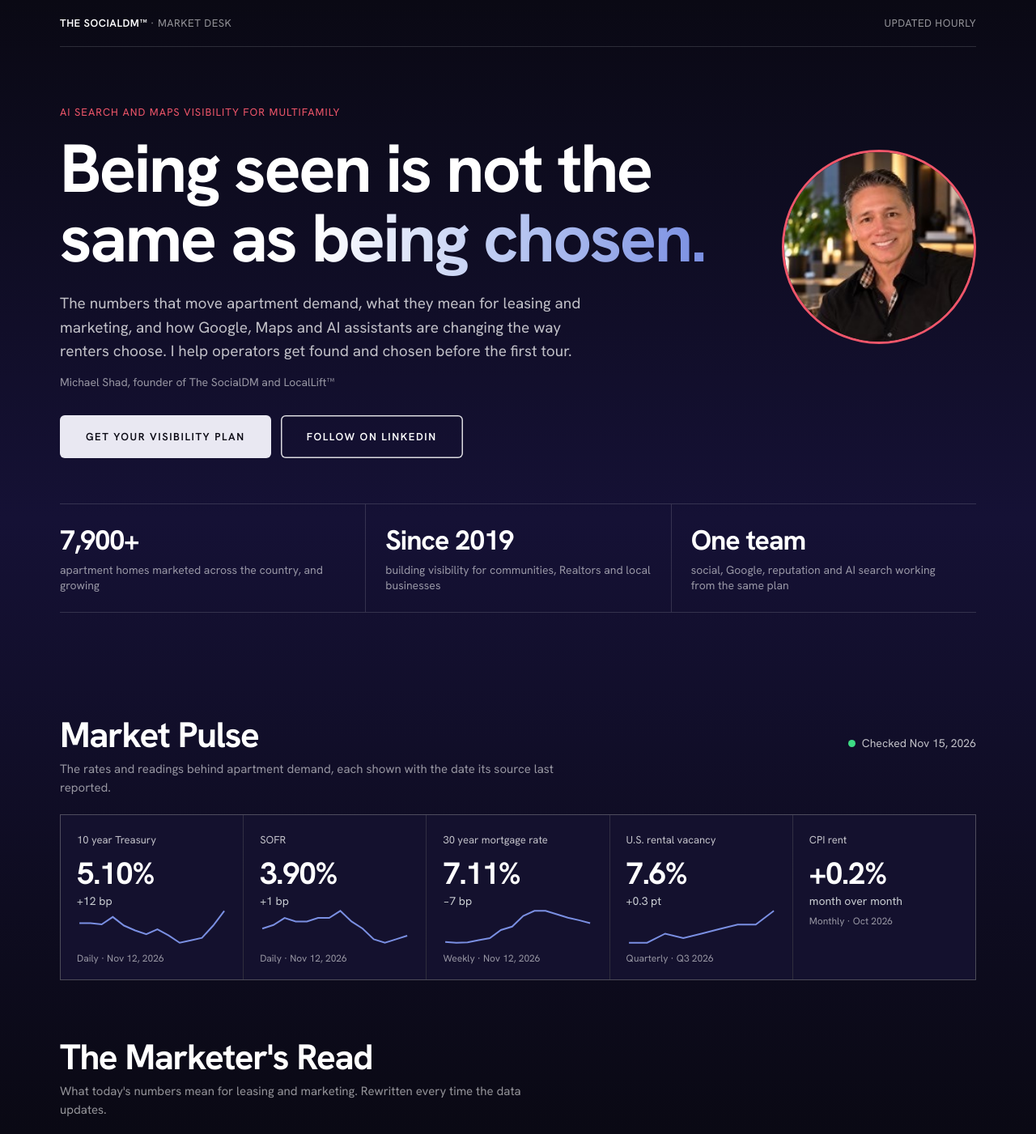
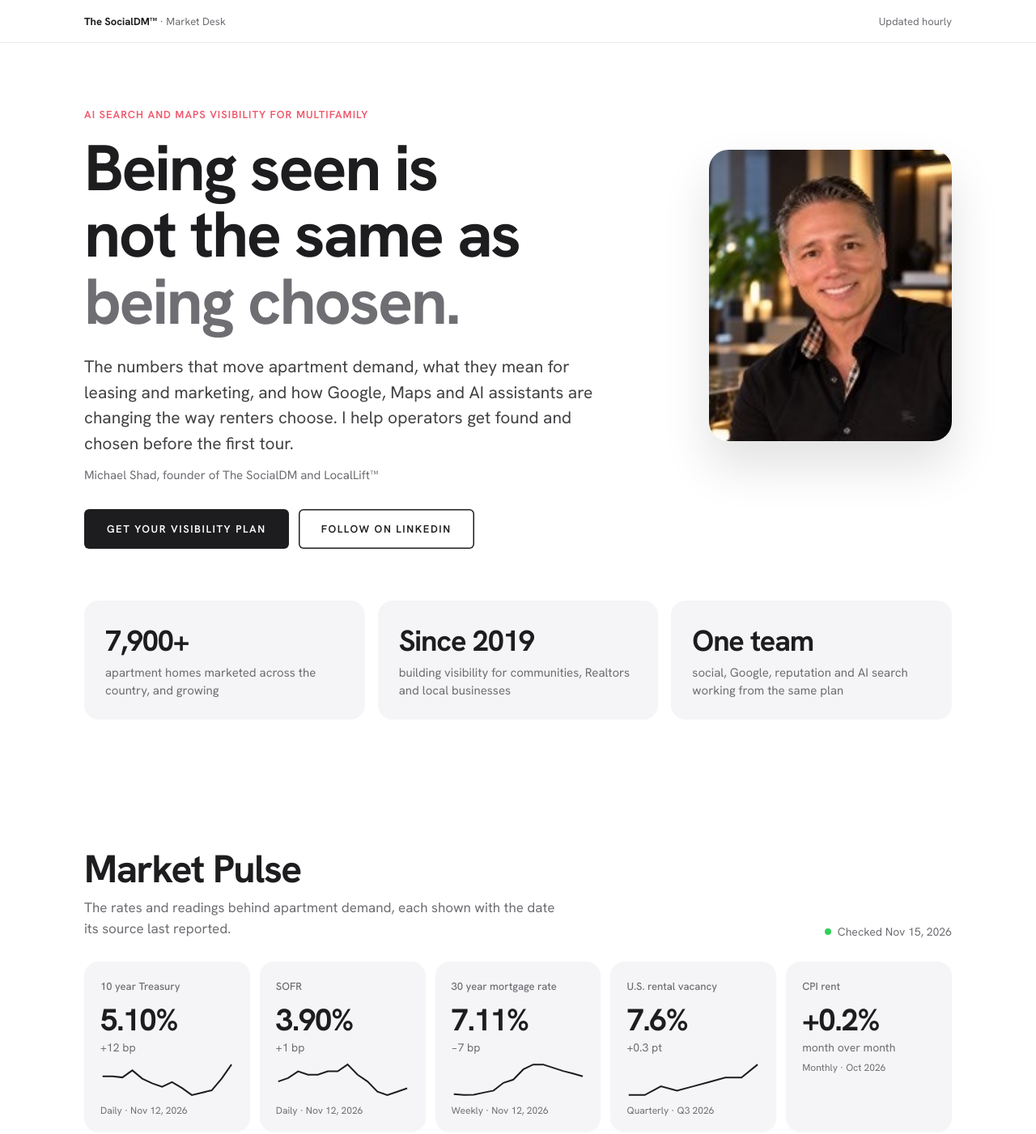
Before and after one commit to TheSocialDM/themultifamilydesk, a plain HTML site: page michael/index.html in a window 1280 px wide. Shown: the top 1401 px of the page at 81% size. Drawn offline with Linux system fonts and the light colour scheme.

Commit message:
Michael preview: clean white Apple style, rounded square portrait, light share image
Co-Authored-By: Claude Opus 5.5 <noreply@anthropic.com>
Claude-Session: https://claude.ai/code/session_01APSB1hf2Mvpo5YChiyDr2h

```diff
--- a/michael/index.html
+++ b/michael/index.html
@@ -20,69 +20,75 @@
 <link rel="preconnect" href="https://fonts.googleapis.com">
 <link href="https://fonts.googleapis.com/css2?family=Hanken+Grotesk:ital,wght@0,300;0,400;0,500;0,600;0,700;0,800;1,700&amp;display=swap" rel="stylesheet">
 <style>
-:root{--ink:#0A0914;--ink2:#14112E;--line:rgba(255,255,255,.14);--mute:rgba(255,255,255,.56);--soft:rgba(255,255,255,.74);--lime:#F0566A;--mist:#B4C3F0;--sky:#7A8FE2;--paper:#E9E8F2;--head:"Hanken Grotesk","Inter",ui-sans-serif,system-ui,sans-serif}
+:root{--ink:#1d1d1f;--mute:#6e6e73;--soft:#424245;--line:#d2d2d7;--bg2:#f5f5f7;--accent:#F0566A;--blue:#0071e3;--head:"Hanken Grotesk","Inter",-apple-system,BlinkMacSystemFont,system-ui,sans-serif}
 *{box-sizing:border-box}
-body{margin:0;background:var(--ink) linear-gradient(180deg,#0A0914 0,#151135 640px,#0A0914 1400px) no-repeat;color:#fff;font-family:var(--head);-webkit-font-smoothing:antialiased}
+body{margin:0;background:#fff;color:var(--ink);font-family:var(--head);-webkit-font-smoothing:antialiased}
 a{color:inherit}
 .serif{font-family:var(--head);font-weight:700;letter-spacing:-.03em}
-.wrap{max-width:1180px;margin:0 auto;padding:0 24px}
-.top{display:flex;justify-content:space-between;align-items:center;padding:20px 0;border-bottom:1px solid var(--line);font-size:13px;color:var(--mute);letter-spacing:.04em;text-transform:uppercase}
-.top b{color:#fff;font-weight:600}
-.hero{padding:72px 0 56px}
-.hgrid{display:grid;grid-template-columns:minmax(0,1fr) 240px;gap:48px;align-items:center}
-.pic{width:240px;height:240px;border-radius:50%;object-fit:cover;border:3px solid var(--lime)}
-.sig{font-size:14px;color:var(--mute);margin-top:14px}
-@media(max-width:820px){.hgrid{grid-template-columns:minmax(0,1fr)}.pic{width:120px;height:120px;order:-1}}
-.eyebrow{font-size:13px;letter-spacing:.08em;text-transform:uppercase;color:var(--lime)}
-h1{font-size:clamp(42px,6.6vw,84px);line-height:1.02;margin:18px 0 0;max-width:900px;text-wrap:balance}
-h1 em{font-style:normal;background:linear-gradient(90deg,#fff,var(--mist) 55%,var(--sky));-webkit-background-clip:text;background-clip:text;color:transparent}
-.lede{font-size:19px;line-height:1.55;color:var(--soft);max-width:680px;margin:24px 0 0}
+.wrap{max-width:1120px;margin:0 auto;padding:0 24px}
+.top{position:sticky;top:0;z-index:5;background:rgba(255,255,255,.82);-webkit-backdrop-filter:saturate(180%) blur(20px);backdrop-filter:saturate(180%) blur(20px);border-bottom:1px solid rgba(0,0,0,.08)}
+.top .wrap{display:flex;justify-content:space-between;align-items:center;height:52px;font-size:13px;color:var(--mute)}
+.top b{color:var(--ink);font-weight:700}
+.hero{padding:80px 0 64px}
+.hgrid{display:grid;grid-template-columns:minmax(0,1fr) 300px;gap:64px;align-items:center}
+.pic{width:300px;height:360px;border-radius:24px;object-fit:cover;object-position:50% 30%;box-shadow:0 30px 60px rgba(0,0,0,.12)}
+.eyebrow{font-size:13px;font-weight:600;letter-spacing:.08em;text-transform:uppercase;color:var(--accent)}
+h1{font-size:clamp(42px,6.4vw,80px);line-height:1.03;margin:16px 0 0;font-weight:700;letter-spacing:-.035em;text-wrap:balance}
+h1 em{font-style:normal;color:var(--mute)}
+.lede{font-size:21px;line-height:1.5;color:var(--soft);max-width:640px;margin:24px 0 0}
+.sig{font-size:15px;color:var(--mute);margin-top:14px}
 .btns{display:flex;gap:12px;flex-wrap:wrap;margin-top:32px}
-.btn{display:inline-flex;align-items:center;justify-content:center;font:600 13px/1 var(--head);letter-spacing:.12em;text-transform:uppercase;padding:20px 32px;border-radius:6px;text-decoration:none;color:#fff;box-shadow:inset 0 0 0 1.5px rgba(255,255,255,.85)}
-.btn.solid{background:var(--paper);color:var(--ink);box-shadow:none}
-.facts{display:grid;grid-template-columns:repeat(3,minmax(0,1fr));border-top:1px solid var(--line);border-bottom:1px solid var(--line);margin-top:56px}
-.facts>div{padding:22px 24px 22px 0}
-.facts>div+div{padding-left:24px;border-left:1px solid var(--line)}
-.facts .n{font-size:34px;font-weight:700;letter-spacing:-.03em}
-.facts .l{font-size:14px;color:var(--mute);margin-top:6px;line-height:1.4}
-section{padding:72px 0 0}
-.sh{display:flex;justify-content:space-between;align-items:baseline;gap:16px;flex-wrap:wrap;margin-bottom:22px}
-h2{font-size:44px;line-height:1.05;margin:0;letter-spacing:-.03em}
-.sub{font-size:15px;color:var(--mute);margin-top:8px;max-width:620px;line-height:1.5}
-.chk{font-size:14px;color:var(--soft);display:flex;align-items:center;gap:8px}
-.dot{width:9px;height:9px;border-radius:50%;background:#3ddc84;display:inline-block}
-.tiles{display:grid;grid-template-columns:repeat(5,minmax(0,1fr));gap:1px;background:var(--line);border:1px solid var(--line)}
-.t{background:var(--ink2);padding:22px 20px 18px;display:flex;flex-direction:column;min-height:200px}
-.t .k{font-size:13px;color:var(--soft)}
+.btn{display:inline-flex;align-items:center;justify-content:center;font:600 13px/1 var(--head);letter-spacing:.12em;text-transform:uppercase;padding:18px 28px;border-radius:6px;text-decoration:none;color:var(--ink);box-shadow:inset 0 0 0 1.5px var(--ink)}
+.btn.solid{background:var(--ink);color:#fff;box-shadow:none}
+.facts{display:grid;grid-template-columns:repeat(3,minmax(0,1fr));gap:16px;margin-top:64px}
+.facts>div{background:var(--bg2);border-radius:18px;padding:26px 26px 24px}
+.facts .n{font-size:36px;font-weight:700;letter-spacing:-.03em}
+.facts .l{font-size:15px;color:var(--mute);margin-top:6px;line-height:1.45}
+section{padding:96px 0 0}
+section.alt{background:var(--bg2);padding:88px 0;margin-top:96px}
+section.alt+section{padding-top:88px}
+.sh{display:flex;justify-content:space-between;align-items:flex-end;gap:16px;flex-wrap:wrap;margin-bottom:28px}
+h2{font-size:48px;line-height:1.05;margin:0;font-weight:700;letter-spacing:-.035em}
+.sub{font-size:17px;color:var(--mute);margin-top:10px;max-width:600px;line-height:1.5}
+.chk{font-size:14px;color:var(--mute);display:flex;align-items:center;gap:8px}
+.dot{width:8px;height:8px;border-radius:50%;background:#30d158;display:inline-block}
+.tiles{display:grid;grid-template-columns:repeat(5,minmax(0,1fr));gap:12px}
+.t{background:#fff;border-radius:18px;padding:22px 20px 18px;display:flex;flex-direction:column;min-height:210px;box-shadow:0 1px 2px rgba(0,0,0,.04)}
+section:not(.alt) .t{background:var(--bg2)}
+.t .k{font-size:13px;color:var(--mute);font-weight:500}
 .t .v{font-size:38px;line-height:1;margin-top:14px;font-weight:700;letter-spacing:-.03em}
 .t .c{font-size:14px;margin-top:6px}
-.t svg{margin-top:auto;width:100%;height:46px}
+.t svg{margin-top:auto;width:100%;height:44px}
 .t .f{font-size:12px;color:var(--mute);margin-top:8px}
-.rdg{display:grid;grid-template-columns:repeat(2,minmax(0,1fr));gap:0 40px}
-.rd{border-top:1px solid var(--line);padding:16px 0 20px}
-.rdl{font-size:12px;color:var(--lime);letter-spacing:.12em;text-transform:uppercase;font-weight:600}
-.rd p{margin:8px 0 0;font-size:17px;line-height:1.55;color:#e6e8eb}
+.rdg{display:grid;grid-template-columns:repeat(2,minmax(0,1fr));gap:16px}
+.rd{background:#fff;border-radius:18px;padding:22px 24px 24px}
+section:not(.alt) .rd{background:var(--bg2)}
+.rdl{font-size:12px;color:var(--accent);letter-spacing:.1em;text-transform:uppercase;font-weight:700}
+.rd p{margin:10px 0 0;font-size:17px;line-height:1.55;color:var(--soft)}
 .rd.wide{grid-column:1/-1}
-.list a{display:grid;grid-template-columns:150px 1fr;gap:20px;text-decoration:none;border-top:1px solid var(--line);padding:16px 0}
+.list a{display:grid;grid-template-columns:170px 1fr;gap:24px;text-decoration:none;border-top:1px solid var(--line);padding:18px 0}
+.list a:last-child{border-bottom:1px solid var(--line)}
 .list .m{font-size:13px;color:var(--mute);line-height:1.5}
 .list .h{font-size:20px;line-height:1.3;font-weight:600;letter-spacing:-.01em}
-.list a:hover .h{color:var(--lime)}
-.brands{display:grid;grid-template-columns:repeat(3,minmax(0,1fr));gap:1px;background:var(--line);border:1px solid var(--line)}
-.b{background:var(--paper);border-radius:0;color:var(--ink);padding:28px 26px;display:flex;flex-direction:column;text-decoration:none;min-height:260px}
-.b .tag{font-size:12px;letter-spacing:.08em;text-transform:uppercase;color:#5b626b}
+.list a:hover .h{color:var(--blue)}
+.brands{display:grid;grid-template-columns:repeat(3,minmax(0,1fr));gap:16px}
+.b{background:var(--bg2);color:var(--ink);border-radius:18px;padding:30px 28px;display:flex;flex-direction:column;text-decoration:none;min-height:270px;transition:transform .2s}
+.b:hover{transform:translateY(-2px)}
+.alt .b{background:#fff}
+.b .tag{font-size:12px;letter-spacing:.08em;text-transform:uppercase;color:var(--mute);font-weight:600}
 .b .nm{font-size:30px;line-height:1.05;margin-top:12px}
-.b p{font-size:15px;line-height:1.55;color:#363c44;margin:12px 0 0}
-.b .go{margin-top:auto;padding-top:18px;font-weight:600;font-size:15px}
-.b:hover .go{text-decoration:underline}
-footer{margin-top:88px;border-top:1px solid var(--line);padding:28px 0 48px;font-size:13px;color:var(--mute);line-height:1.6}
+.b p{font-size:16px;line-height:1.55;color:var(--soft);margin:12px 0 0}
+.b .go{margin-top:auto;padding-top:18px;font-weight:600;font-size:15px;color:var(--blue)}
+footer{margin-top:0;border-top:1px solid var(--line);padding:28px 0 56px;font-size:13px;color:var(--mute);line-height:1.6}
 footer a{color:var(--soft)}
-@media(max-width:980px){.tiles{grid-template-columns:repeat(2,minmax(0,1fr))}.brands{grid-template-columns:minmax(0,1fr)}.rdg{grid-template-columns:minmax(0,1fr)}}
-@media(max-width:620px){.facts{grid-template-columns:minmax(0,1fr)}.facts>div+div{border-left:0;padding-left:0;border-top:1px solid var(--line)}.list a{grid-template-columns:minmax(0,1fr);gap:6px}h2{font-size:36px}.btn{padding-block:15px}.tiles{grid-template-columns:repeat(2,minmax(0,1fr))}.t{min-height:0;padding:18px 14px}.t .v{font-size:32px}.t:last-child{grid-column:1/-1}}
+@media(max-width:980px){.tiles{grid-template-columns:repeat(2,minmax(0,1fr))}.t:last-child{grid-column:1/-1}.brands{grid-template-columns:minmax(0,1fr)}.rdg{grid-template-columns:minmax(0,1fr)}}
+@media(max-width:820px){.hgrid{grid-template-columns:minmax(0,1fr);gap:28px}.pic{width:140px;height:168px;border-radius:18px;order:-1}}
+@media(max-width:620px){.facts{grid-template-columns:minmax(0,1fr)}.list a{grid-template-columns:minmax(0,1fr);gap:6px}h2{font-size:36px}.lede{font-size:18px}.t{min-height:0;padding:18px 16px}.t .v{font-size:32px}.hero{padding-top:48px}}
 </style>
 </head>
 <body>
+<div class="top"><div class="wrap"><span><b>The SocialDM&#8482;</b> · Market Desk</span><span>Updated hourly</span></div></div>
 <div class="wrap">
-<div class="top"><span><b>The SocialDM&#8482;</b> · Market Desk</span><span>Updated hourly</span></div>
 
 <header class="hero">
 <div class="hgrid"><div>
@@ -107,10 +113,10 @@ footer a{color:var(--soft)}
 <div class="tiles" id="tiles"></div>
 </section>
 
-<section id="read">
+</div><section id="read" class="alt"><div class="wrap">
 <div class="sh"><div><h2 class="serif">The Marketer's Read</h2><div class="sub">What today's numbers mean for leasing and marketing. Rewritten every time the data updates.</div></div></div>
 <div class="rdg" id="mread"></div>
-</section>
+</div></section><div class="wrap">
 
 <section id="ai-search">
 <div class="sh"><div><h2 class="serif">AI Search Watch</h2><div class="sub">The newest changes in how Google, Maps and AI assistants find and recommend local businesses. Headlines link to the original publisher.</div></div></div>
@@ -122,15 +128,15 @@ footer a{color:var(--soft)}
 <div class="list" id="news"></div>
 </section>
 
-<section id="work">
+</div><section id="work" class="alt"><div class="wrap">
 <div class="sh"><div><h2 class="serif">Where I can help</h2><div class="sub">One founder, three brands, one standard.</div></div></div>
 <div class="brands">
 <a class="b" href="https://www.thesocialdm.com/multifamily-marketing-agency"><span class="tag">The hub</span><span class="nm serif">The SocialDM</span><p>Marketing for apartment communities: social, Google Business Profile, reputation and AI search, run as one team with one plan.</p><span class="go">Explore The SocialDM</span></a>
 <a class="b" href="https://www.thesocialdm.com/locallift"><span class="tag">For apartment communities</span><span class="nm serif">LocalLift</span><p>Visibility for communities in Google, Maps and AI answers, with weekly reporting that shows what renters actually see.</p><span class="go">See how LocalLift works</span></a>
 <a class="b" href="https://www.localliftsignature.com/"><span class="tag">For Realtors and title reps</span><span class="nm serif">LocalLift Signature</span><p>Done for you social and Google posts every week, designed to look like the agent's own brand, not a template.</p><span class="go">Visit LocalLift Signature</span></a>
 </div>
-</section>
-
+</div></section>
+<div class="wrap">
 <footer>
 <div>Sources: U.S. Treasury, Federal Reserve Bank of New York (SOFR) and Freddie Mac, via FRED (St. Louis Fed); U.S. Census Bureau; U.S. Bureau of Labor Statistics. Headlines belong to their publishers. Changes are from the prior reading, in basis points (bp) for rates and percentage points (pt) for vacancy. Commentary explains what a move means and is not investment advice.</div>
 <div style="margin-top:14px"><a href="https://www.thesocialdm.com/">The SocialDM&#8482;</a>, created in 2019 · Market Desk by Michael Shad</div>
@@ -151,7 +157,7 @@ footer a{color:var(--soft)}
     var lo = Math.min.apply(null, vals), hi = Math.max.apply(null, vals), r = hi - lo || 1, n = vals.length;
     var pts = vals.map(function (v, i) { return (4 + i * 232 / (n - 1)).toFixed(1) + "," + (52 - (v - lo) / r * 48).toFixed(1); });
     var pl = document.createElementNS(ns, "polyline"); pl.setAttribute("points", pts.join(" "));
-    pl.setAttribute("fill", "none"); pl.setAttribute("stroke", "#7A8FE2"); pl.setAttribute("stroke-width", "2"); pl.setAttribute("vector-effect", "non-scaling-stroke");
+    pl.setAttribute("fill", "none"); pl.setAttribute("stroke", "#1d1d1f"); pl.setAttribute("stroke-width", "2"); pl.setAttribute("vector-effect", "non-scaling-stroke");
     svg.appendChild(pl); return svg;
   }
   function rows(box, items) { box.innerHTML = ""; items.forEach(function (x) { var w = el("div", "rd" + (x.label === "What to watch" ? " wide" : "")); w.appendChild(el("div", "rdl", x.label)); w.appendChild(el("p", null, x.text)); box.appendChild(w); }); }
@@ -162,13 +168,13 @@ footer a{color:var(--soft)}
     var box = document.getElementById("tiles"); box.innerHTML = "";
     d.series.forEach(function (s) {
       var t = el("div", "t"); t.appendChild(el("div", "k", s.label)); t.appendChild(el("div", "v serif", s.display));
-      var c = el("div", "c", s.change_text || ""); c.style.color = "#c9cdd2"; t.appendChild(c);
+      var c = el("div", "c", s.change_text || ""); c.style.color = "#6e6e73"; t.appendChild(c);
       if (s.spark) t.appendChild(spark(s.spark));
       t.appendChild(el("div", "f", s.freq + " · " + fmt(s.date, s.freq) + (s.held ? " · last good reading" : ""))); box.appendChild(t);
     });
     var ck = new Date(d.checked), old = Date.now() - ck.getTime() > 36 * 3600 * 1000;
     document.getElementById("checked").textContent = (old ? "Last checked " : "Checked ") + MON[ck.getMonth()] + " " + ck.getDate() + ", " + ck.getFullYear();
-    if (old || (d.problems && d.problems.length)) document.getElementById("dot").style.background = "#c9cdd2";
+    if (old || (d.problems && d.problems.length)) document.getElementById("dot").style.background = "#c7c7cc";
     if (d.read_marketing) rows(document.getElementById("mread"), d.read_marketing);
   }).catch(function () {});
 
```
Also changed, not shown: michael/img/og-michael.jpg.
